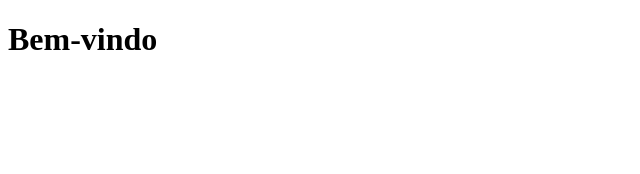
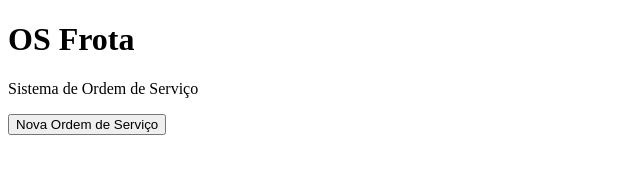
Before and after one commit to rodrig07snt-gif/os-frota, a plain HTML site: page index.html in a window 1280 px wide. Shown: the whole page, without its empty margins (0-640 px from the left). Drawn offline with Linux system fonts and the light colour scheme.

Commit message:
sistema de O S

```diff
--- a/index.html
+++ b/index.html
@@ -5,9 +5,13 @@
     <meta name="viewport" content="width=device-width, initial-scale=1.0">
     <title>OS Frota</title>
 </head>
+
 <body>
 
-    <h1>Bem-vindo</h1>
+    <h1>OS Frota</h1>
+    <p>Sistema de Ordem de Serviço</p>
+
+    <button>Nova Ordem de Serviço</button>
 
 </body>
 </html>
```
